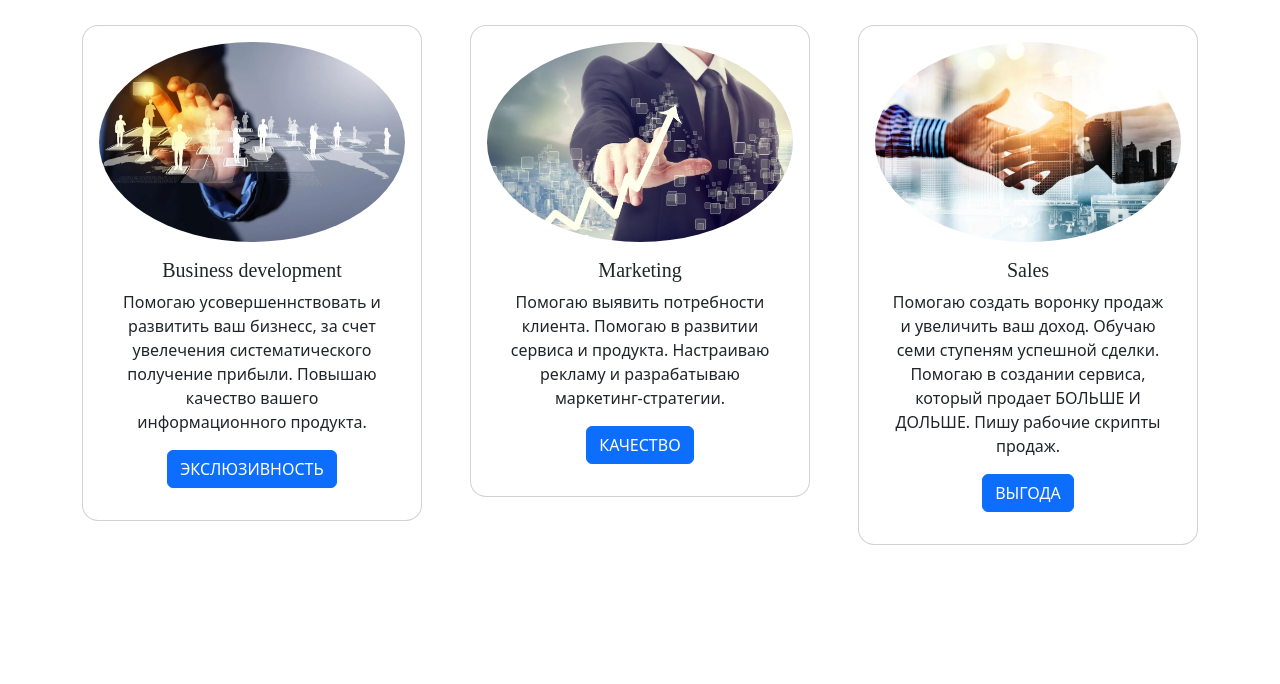
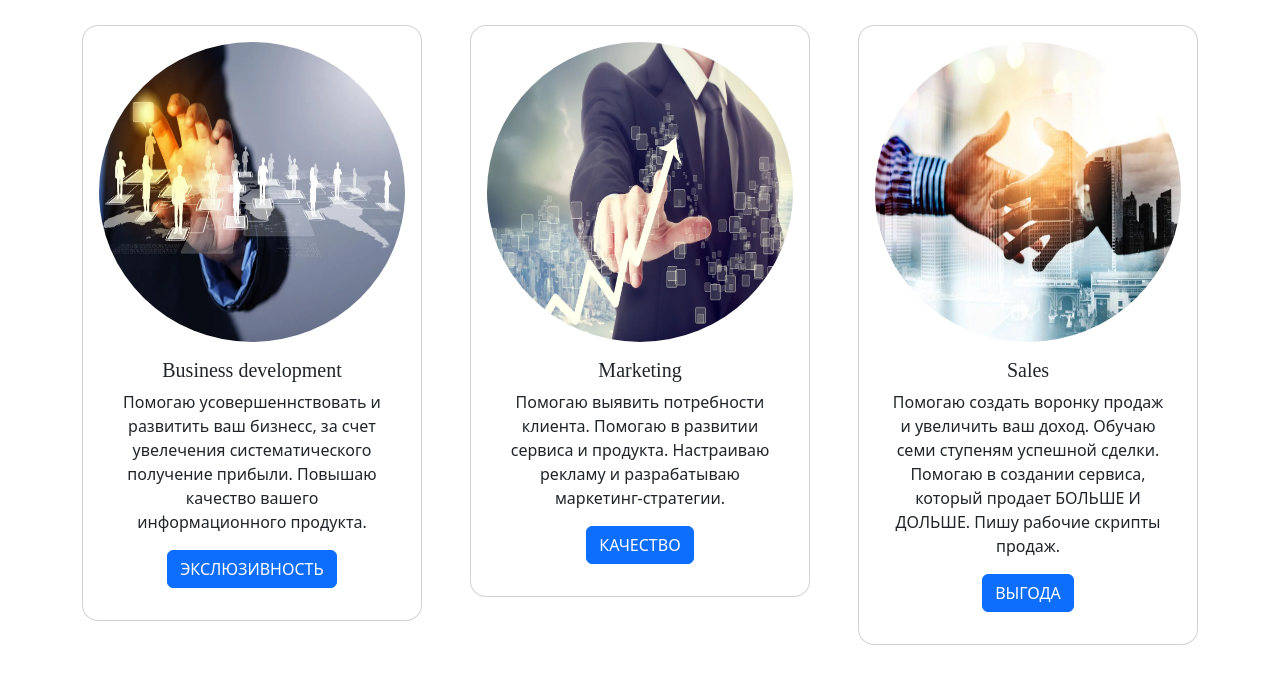
Before and after one commit to satoshibusiness/satoshibusiness.github.io, a plain HTML site: page index copy.html in a window 1280 px wide. Shown: the part 54-738 px from the top of the page. Drawn offline with nearby package versions, Linux system fonts and the light colour scheme; a web font is replaced by a local one.

Commit message:
Update index copy.html

```diff
--- a/index copy.html
+++ b/index copy.html
@@ -78,7 +78,7 @@
             <div class="col">
 
                 <div class="card">
-                    <img src="0.webp" width="300" height="200" class="card-img-top" alt="...">
+                    <img src="0.webp" width="300" height="300" class="card-img-top" alt="...">
                     <div class="card-body">
                         <h5 class="card-title">Business development</h5>
                         <p class="card-text">Помогаю усовершеннствовать и развитить ваш бизнесс, за счет увелечения систематического получение прибыли. Повышаю качество вашего информационного продукта.
@@ -91,7 +91,7 @@
             <div class="col">
 
                 <div class="card">
-                    <img src="2.webp" width="300" height="200" class="card-img-top" alt="...">
+                    <img src="2.webp" width="300" height="300" class="card-img-top" alt="...">
                     <div class="card-body">
                         <h5 class="card-title">Marketing</h5>
                         <p class="card-text">Помогаю выявить потребности клиента. Помогаю в развитии сервиса и продукта. Настраиваю рекламу и разрабатываю маркетинг-стратегии. </p>
@@ -103,7 +103,7 @@
             <div class="col">
 
                 <div class="card">
-                    <img src="3.webp" width="300" height="200" class="card-img-top" alt="...">
+                    <img src="3.webp" width="300" height="300" class="card-img-top" alt="...">
                     <div class="card-body">
                         <h5 class="card-title">Sales</h5>
                         <p class="card-text">Помогаю создать воронку продаж и увеличить ваш доход. Обучаю семи ступеням успешной сделки. Помогаю в создании сервиса, который продает БОЛЬШЕ И ДОЛЬШЕ. Пишу рабочие скрипты продаж.</p>
```
